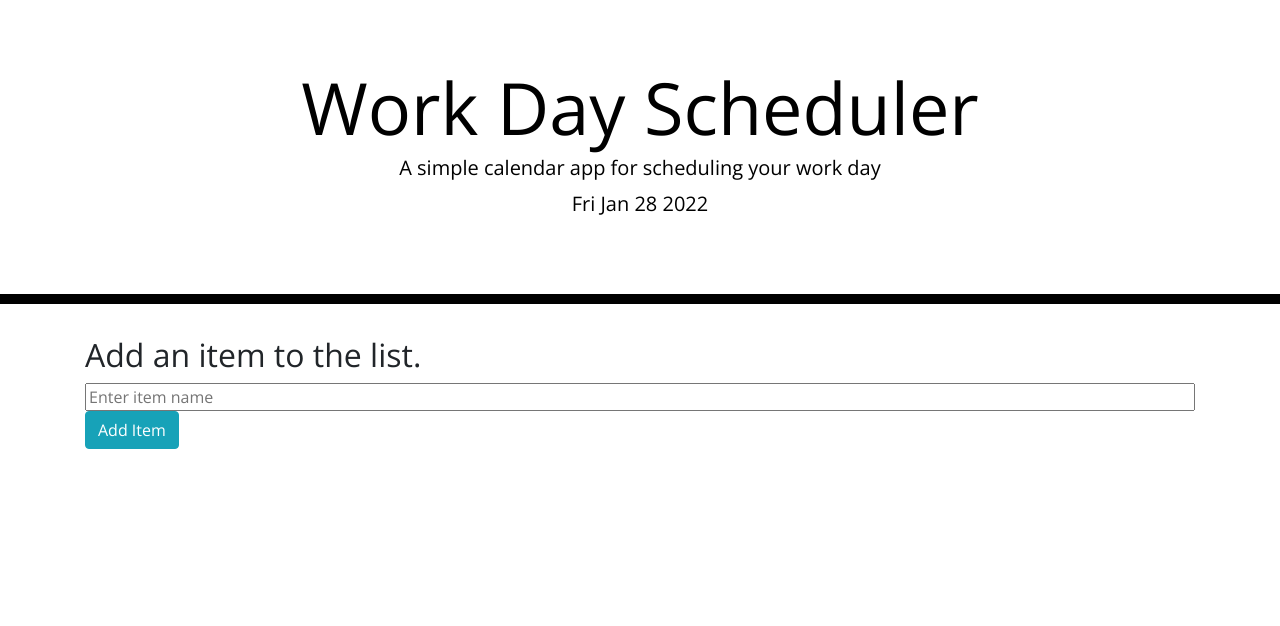
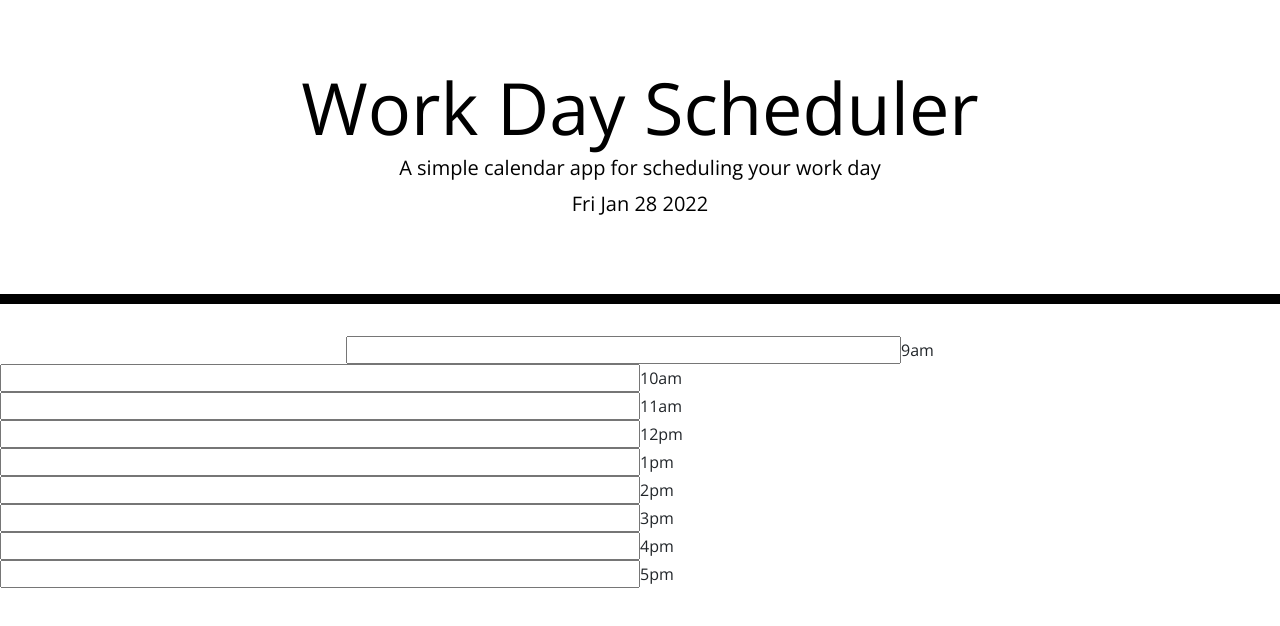
Before and after one commit to Tyrik10/Work-Day-Scheduler, a plain HTML site: page index.html in a window 1280 px wide. Drawn offline with nearby package versions, Linux system fonts and the light colour scheme; files whose address does not match are found by name.

Commit message:
addeg time blocks

```diff
--- a/index.html
+++ b/index.html
@@ -18,7 +18,7 @@
       href="https://fonts.googleapis.com/css?family=Open+Sans&display=swap"
       rel="stylesheet"
     />
-    <link rel="stylesheet" href="C:\Users\tyrik\Desktop\Work-Day-Scheduler\assets\style.css" />
+    <link rel="stylesheet" href="C:\Users\tyrik\Desktop\WDS\assets\style.css" />
     <title>Work Day Scheduler</title>
   </head>
 
@@ -31,13 +31,18 @@
 
         </script>
     </header>
-    <div class="container">
+    <div class="container text-center">
       <!-- Timeblocks go here -->
-      <h2>Add an item to the list.</h2>
-    <form id="shopping-form">
-      <input type="text" class="form-input w-100" id="shopping-input" name="shopping-input" placeholder="Enter item name" />
-      <button class="btn btn-info">Add Item</button>
-    </form>
+      <input type="text" class="form-input w-50" id="9">9am</div>
+      <input type="text" class="form-input w-50" id="10">10am</div>
+      <input type="text" class="form-input w-50" id="11">11am</div>
+      <input type="text" class="form-input w-50" id="12">12pm</div>
+      <input type="text" class="form-input w-50" id="1">1pm</div>
+      <input type="text" class="form-input w-50" id="2">2pm</div>
+      <input type="text" class="form-input w-50" id="3">3pm</div>
+      <input type="text" class="form-input w-50" id="4">4pm</div>
+      <input type="text" class="form-input w-50" id="5">5pm</div>
+
     </div>
 
     <script src="https://code.jquery.com/jquery-3.4.1.min.js"></script>
```
